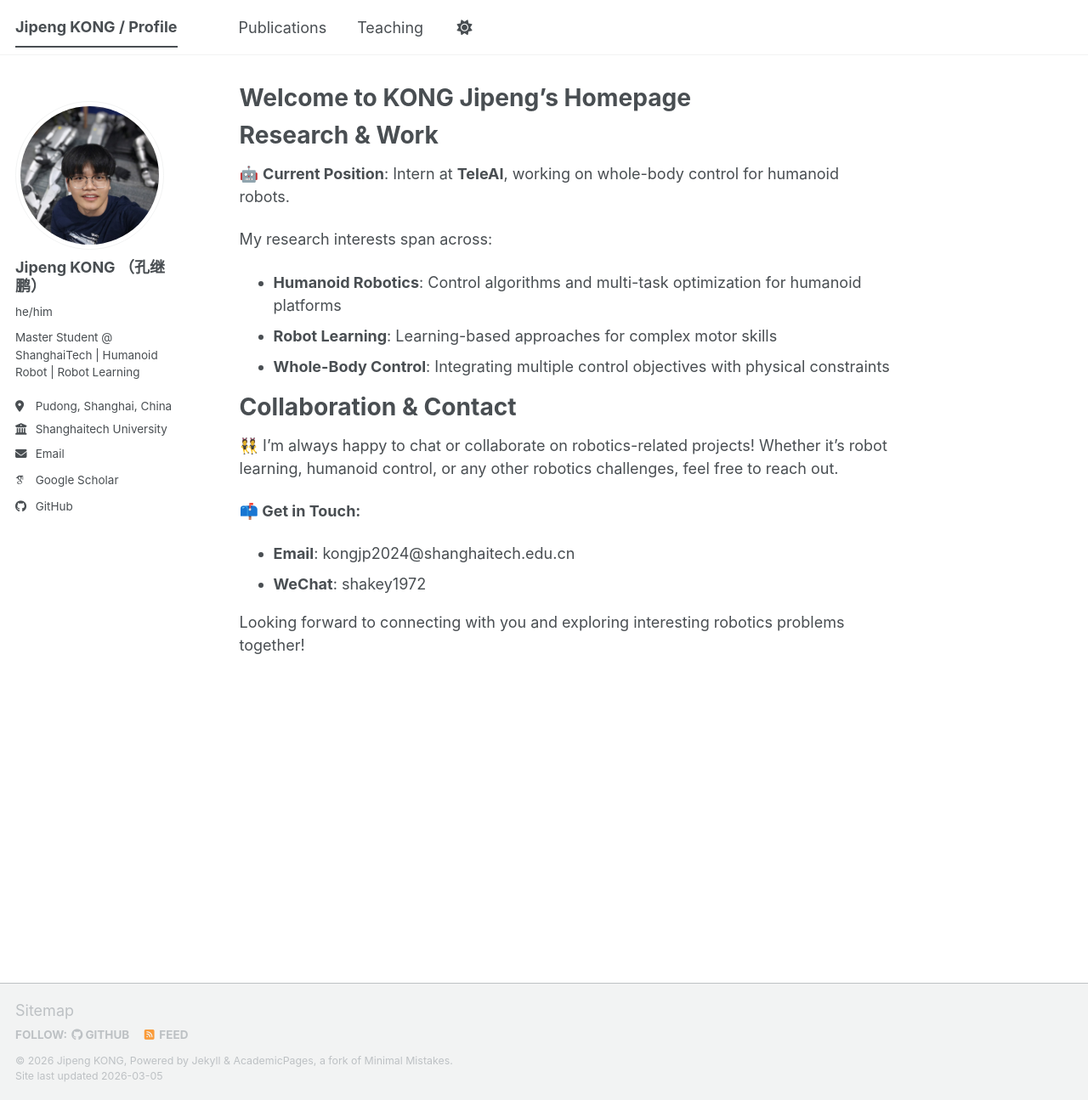
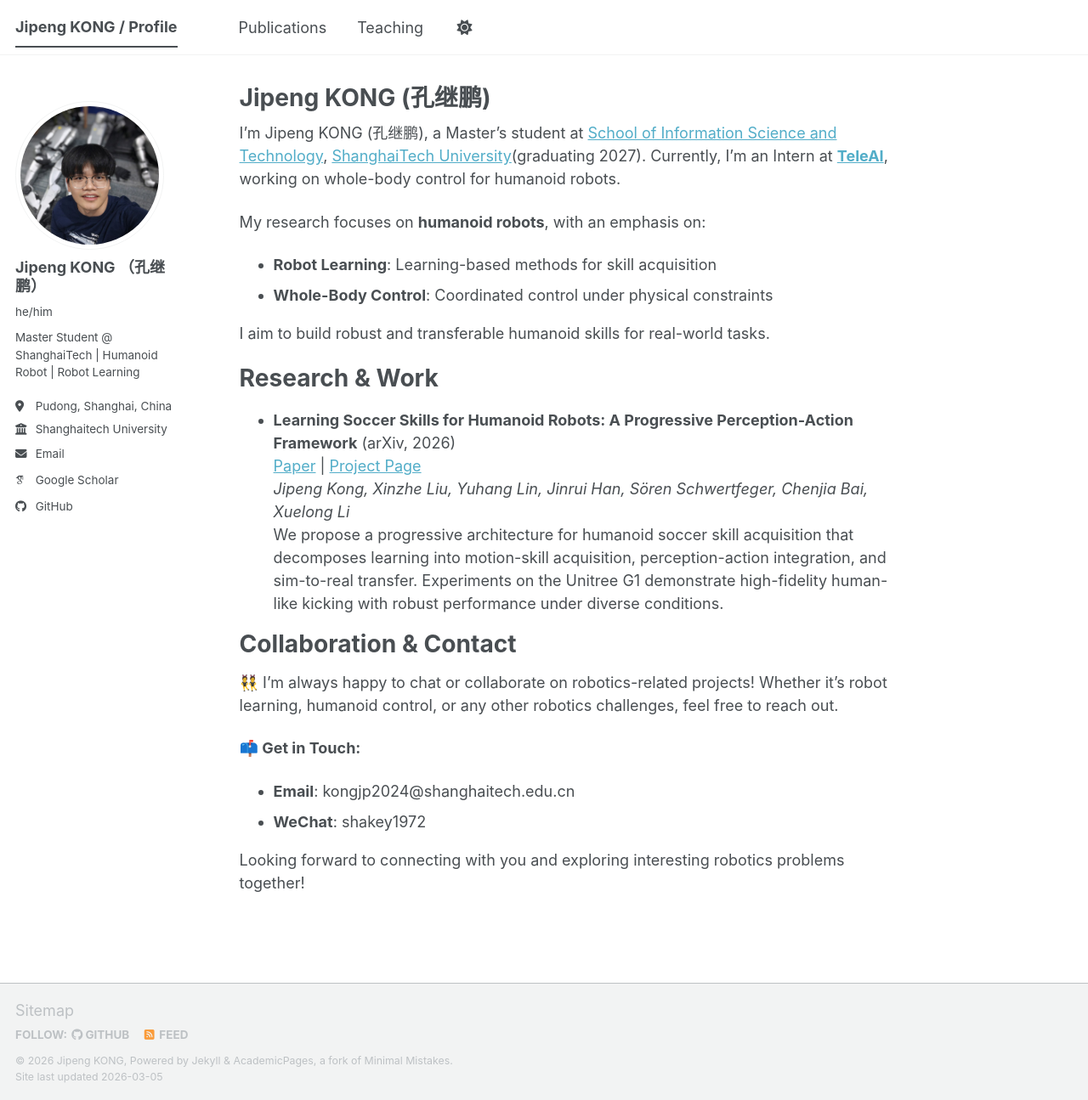
Before and after one commit to KongJipeng/kongjipeng.github.io, a Jekyll site: the page built from _pages/about.md, in a window 1280 px wide and 1295 px high. Shown: the whole window at 85% size. Built offline with Jekyll 4.4.1, drawn with Linux system fonts in a browser that asks for light colours; some web fonts are replaced; a script bundle is joined from its source files by our own code; library files that are not in the unit come from our copies.

Commit message:
Update: pro-hoi, profile

```diff
--- a/_pages/about.md
+++ b/_pages/about.md
@@ -1,23 +1,31 @@
 ---
 permalink: /
-title: "Welcome to KONG Jipeng's Homepage"
+title: "Jipeng KONG (孔继鹏)"
 author_profile: true
 redirect_from:
   - /about/
   - /about.html
 ---
 
+I'm Jipeng KONG (孔继鹏), a Master's student at [School of Information Science and Technology](https://sist.shanghaitech.edu.cn/sist_en/), [ShanghaiTech University](https://www.shanghaitech.edu.cn/eng/)(graduating 2027). Currently, I'm an Intern at [**TeleAI**](https://www.teleai.com.cn/product/AboutTeleAI_en), working on whole-body control for humanoid robots.
+
+My research focuses on **humanoid robots**, with an emphasis on:
+- **Robot Learning**: Learning-based methods for skill acquisition
+- **Whole-Body Control**: Coordinated control under physical constraints
+
+I aim to build robust and transferable humanoid skills for real-world tasks.
 
 
 Research & Work
 ======
 
-🤖 **Current Position**: Intern at **TeleAI**, working on whole-body control for humanoid robots.
+- **Learning Soccer Skills for Humanoid Robots: A Progressive Perception-Action Framework** (arXiv, 2026)
+  [Paper](https://arxiv.org/abs/2602.05310) | [Project Page](https://soccer-humanoid.github.io/)
+  *Jipeng Kong, Xinzhe Liu, Yuhang Lin, Jinrui Han, Sören Schwertfeger, Chenjia Bai, Xuelong Li*
+  We propose a progressive architecture for humanoid soccer skill acquisition that decomposes learning into motion-skill acquisition, perception-action integration, and sim-to-real transfer. Experiments on the Unitree G1 demonstrate high-fidelity human-like kicking with robust performance under diverse conditions.
 
-My research interests span across:
-- **Humanoid Robotics**: Control algorithms and multi-task optimization for humanoid platforms
-- **Robot Learning**: Learning-based approaches for complex motor skills
-- **Whole-Body Control**: Integrating multiple control objectives with physical constraints
+
+
 
 Collaboration & Contact
 ======
```
Also changed, not shown: _publications/2026-02-05-PAiD.md (renamed from _publications/2026-02-01-learning-soccer-skills.md, +3 -3 lines), _publications/2026-03-01-ProHOI.md (added, +28 -0 lines).
